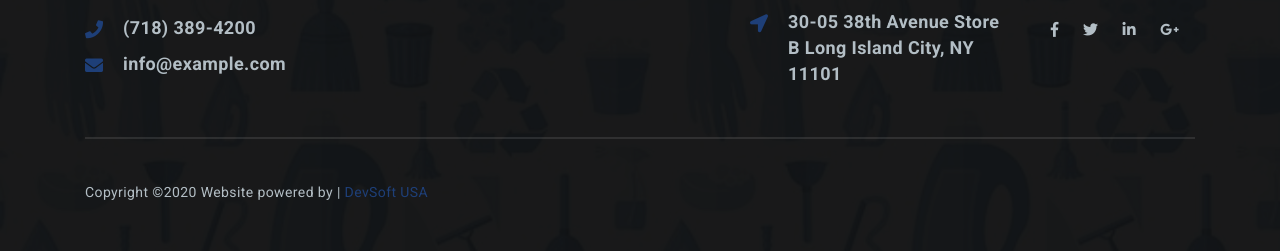
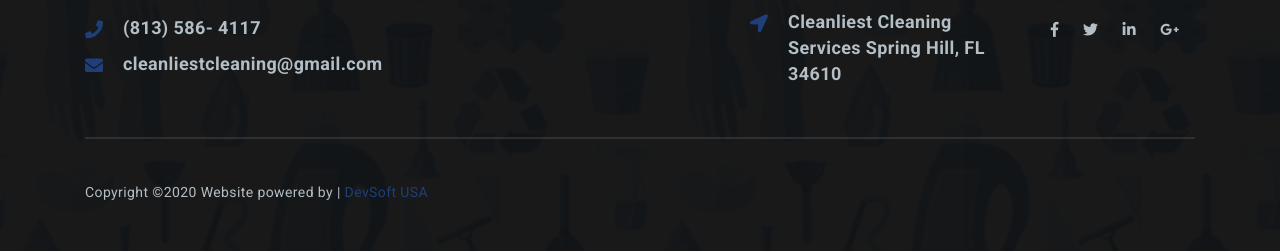
Before and after one commit to devsoftusa/cleanliestcleaning.com, a PHP site: page /index.php in a window 1280 px wide. Shown: the part 2688-2939 px from the top of the page. Run offline with PHP 8.4, Linux system fonts and the light colour scheme; some libraries are stand-ins or nearby versions; some web fonts are replaced.

Commit message:
Finishing things

```diff
--- a/assets/php/footer.php
+++ b/assets/php/footer.php
@@ -10,8 +10,8 @@
                     <p class="pr-40 mb-25">As a professional cleaning/maintenance services company, we understand that in order for your facility to operate smoothly, it must remain as clean as possible at all times.</p>
                     <div class="contact-footer">
                         <ul class="">
-                            <li class="mb-10"><i class="fas fa-phone blue"></i>(718) 389-4200</li>
-                            <li><i class="fas fa-envelope blue"></i>info@example.com</li>
+                            <li class="mb-10"><i class="fas fa-phone blue"></i>(813) 586- 4117</li>
+                            <li><i class="fas fa-envelope blue"></i>cleanliestcleaning@gmail.com</li>
                         </ul>
                     </div>
                 </div>
@@ -34,7 +34,9 @@
           <div class="contact-footer">
                         <ul class="" style="margin-top: 4%">
 
-                            <li><i class="fa fa-location-arrow blue"></i>30-05 38th Avenue Store B Long Island City, NY 11101 </li>
+                            <li><i class="fa fa-location-arrow blue"></i>Cleanliest Cleaning Services
+
+Spring Hill, FL  34610 </li>
                         </ul>
                     </div>
                 </div>
--- a/index.php
+++ b/index.php
@@ -3,12 +3,12 @@
 
 
 <head>
-    <title>Olympic Maintenance</title>
+    <title>Cleanliestcleaning</title>
     <meta charset="utf-8">
     <meta name="description" content="">
     <meta name="viewport" content="width=device-width, initial-scale=1">
     <!-- Calling Favicon -->
-    <link rel="shortcut icon" type="image/x-icon" href="img/favicon.png">
+    <!--<link rel="shortcut icon" type="image/x-icon" href="img/favicon.png">-->
     <!-- Calling Favicon -->
     <!-- ********************* -->
     <!-- CSS files -->
```
